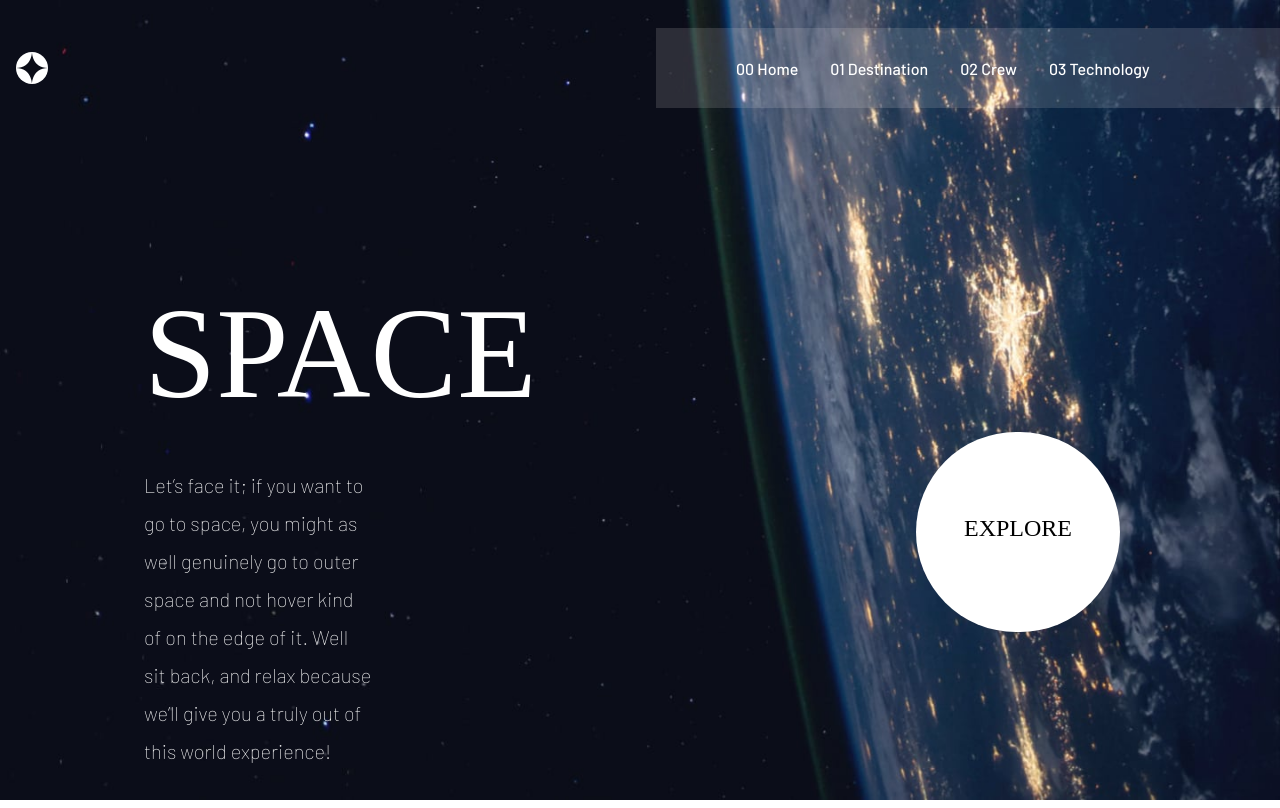
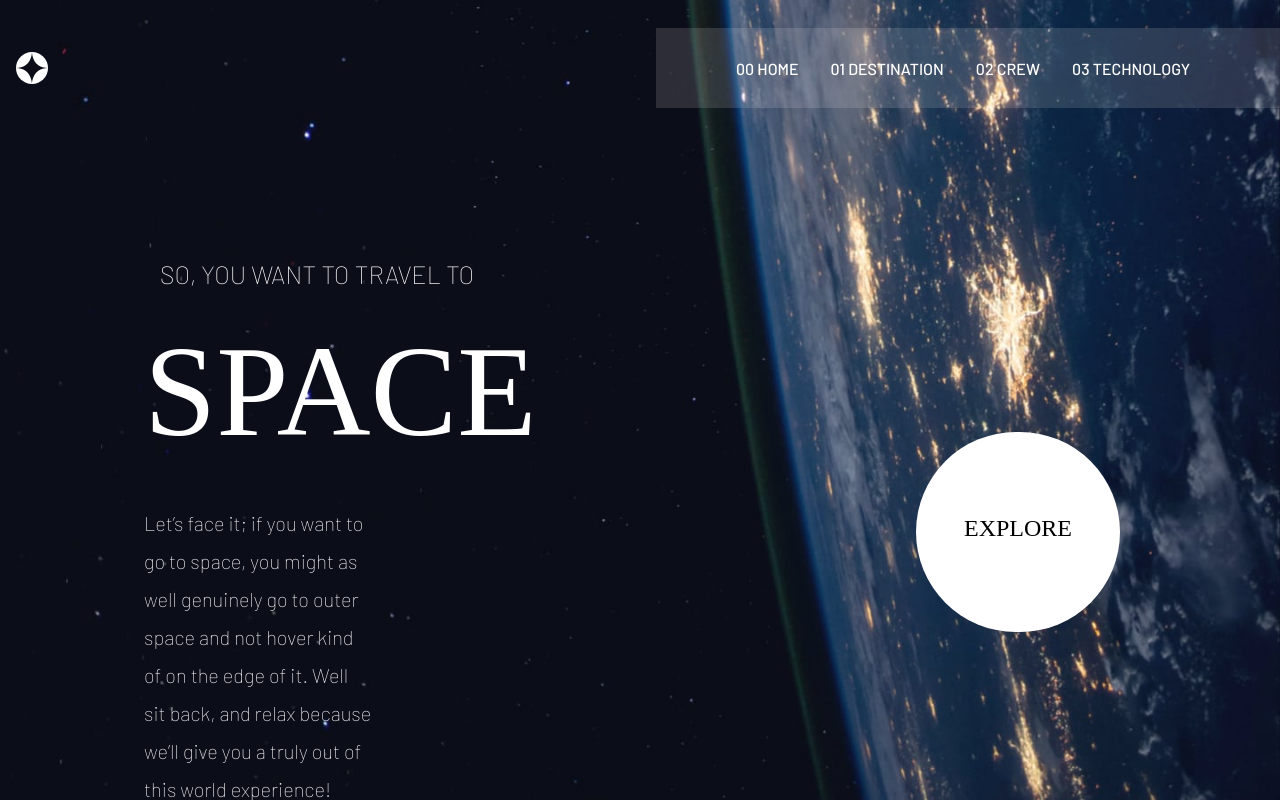
Before and after one commit to Anyanwu-victory/space-tourism-website, a React (Create React App) app in the folder space-tourism-website-main/space-tourism-website-main/space-website/: page / in a window 1280 px wide. Shown: the top 808 px of the page. Built offline with nearby package versions, Linux system fonts and the light colour scheme; a web font is replaced by a local one.

Commit message:
About Page

```diff
--- a/space-tourism-website-main/space-tourism-website-main/space-website/src/components/About.jsx
+++ b/space-tourism-website-main/space-tourism-website-main/space-website/src/components/About.jsx
@@ -26,7 +26,8 @@ const About = () => {
 
       <div className="absolute mt-[-37rem]  text-white lg:flex ">
         <div className="lg:mt-[3rem] lg:pl-[9rem] lg:ml-[-2rem] lg:text-start">
-          <p className="hidden lg:hidden">So, you want to travel to</p>
+          <p className="hidden lg:block lg:pl-[3rem] font-[barlow] text-[25px]
+           font-thin uppercase">So, you want to travel to</p>
           <h1
             className=" text-white text-center text-[97px] font-[bellefair]
          text-400 lg:text-300 lg:text-[130px] lg:text-start lg:pl-[2rem]"
--- a/space-tourism-website-main/space-tourism-website-main/space-website/src/components/Navbar.jsx
+++ b/space-tourism-website-main/space-tourism-website-main/space-website/src/components/Navbar.jsx
@@ -75,7 +75,7 @@ const Navbar = () => {
                   <a
                   href="#"
                   className="block py-2 px-3 text-white rounded md:bg-transparent md:text-white md:p-0
-                   lg:text-white"
+                   lg:text-white uppercase"
                   aria-current="page"
                 >
                   <Link to='/'>00 Home</Link>
@@ -97,7 +97,7 @@ const Navbar = () => {
               >
                 <a
                   href="#"
-                  className="block py-2 px-3 text-white rounded md:bg-transparent md:text-white md:p-0"
+                  className="block py-2 px-3 text-white uppercase rounded md:bg-transparent md:text-white md:p-0"
                 >
                   01 Destination
                 </a>
@@ -152,7 +152,7 @@ const Navbar = () => {
                 <a
                   href="#"
                   className="block py-2 px-3 text-white rounded
-                   md:bg-transparent md:text-white md:p-0 "
+                   md:bg-transparent uppercase md:text-white md:p-0 "
                 >
                   02 Crew
                 </a>
@@ -207,7 +207,7 @@ const Navbar = () => {
                 <a
 
                   href="#"
-                  className="block py-2 px-3 text-white rounded md:bg-transparent md:text-white
+                  className="block py-2 px-3 uppercase text-white rounded md:bg-transparent md:text-white
                    md:p-0 "
                 >
                   03 Technology
```
